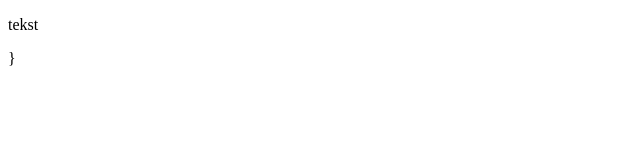
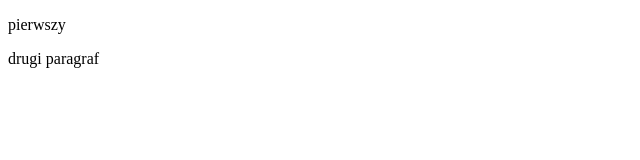
Before and after one commit to mateuszjan/zadanie-html-4, a plain HTML site: page index.html in a window 1280 px wide. Shown: the whole page, without its empty margins (0-640 px from the left). Drawn offline with Linux system fonts and the light colour scheme.

Commit message:
dodano drugi paragraf

```diff
--- a/index.html
+++ b/index.html
@@ -6,6 +6,7 @@
     <title>Document</title>
 </head>
 <body>
-    <p>tekst</p>}
+    <p>pierwszy</p>
+    <p>drugi paragraf</p>
 </body>
 </html>
```
